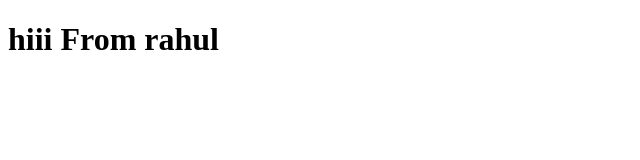
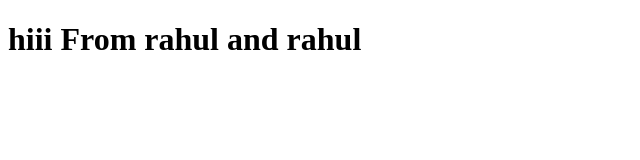
Before and after one commit to tqsonal/Demo, a plain HTML site: page index.htm in a window 1280 px wide. Shown: the whole page, without its empty margins (0-640 px from the left). Drawn offline with Linux system fonts and the light colour scheme.

Commit message:
2 commit from rahul

```diff
--- a/index.htm
+++ b/index.htm
@@ -7,7 +7,7 @@
     <title>Document</title>
 </head>
 <body>
-    <h1>hiii From rahul</h1>
+    <h1>hiii From rahul and rahul</h1>
 
 </body>
 </html>
```
